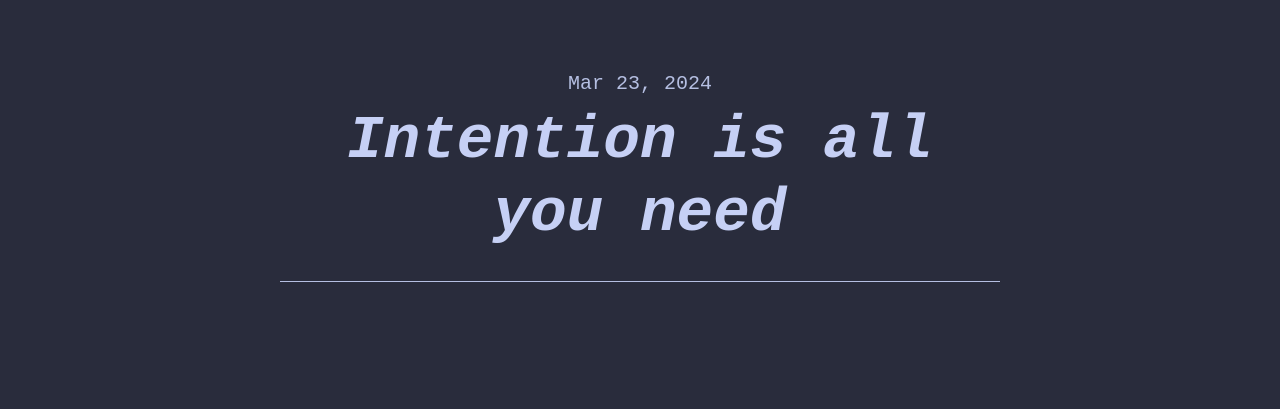
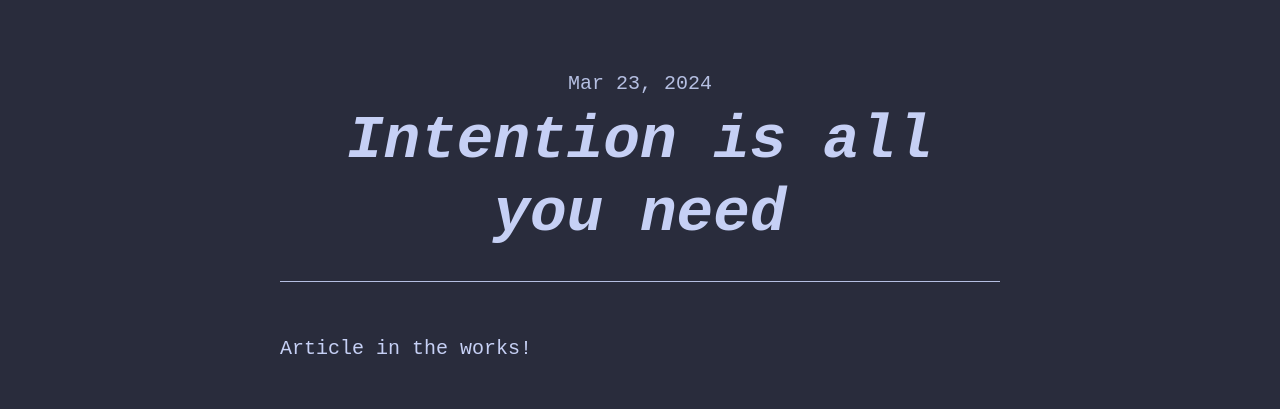
Before and after one commit to gwenwindflower/data-cowgirl, an Astro site: page /blog/intention-is-all-you-need in a window 1280 px wide. Shown: the part 76-485 px from the top of the page. Built offline with nearby package versions, Linux system fonts and the light colour scheme; Astro itself is replaced by a stand-in of ours; a web font is replaced by a local one.

Commit message:
Spike out placeholder content

```diff
--- a/src/content/blog/intention-is-all-you-need.md
+++ b/src/content/blog/intention-is-all-you-need.md
@@ -3,3 +3,5 @@
 description: "In which I make the case that intention is missing ingredient in today's data work."
 pubDate: "Mar 23 2024"
 ---
+
+Article in the works!
--- a/src/content/blog/on-bimbo-tactics.md
+++ b/src/content/blog/on-bimbo-tactics.md
@@ -3,3 +3,7 @@
 description: "In which I assert that being a bimbo is a valid life strategy."
 pubDate: "Mar 23 2024"
 ---
+
+Bimbos get a bad rap. We're generally portrayed as selfish, shallow, and stupid, but I believe this portrayal is, in fact, rooted in misogyny. I want to make some assertions about the power of bimbo tactics as a life strategy, and why learning to love bimbos will break down the patriarchy in your mind. This article is not just by bimbos, for bimbos, but I hope will also be read by the straight cis men who make up most of the tech industry.
+
+Article forthcoming!
--- a/src/content/blog/sql-design-patterns.md
+++ b/src/content/blog/sql-design-patterns.md
@@ -3,3 +3,5 @@
 description: "A living document of design patterns for data work in the declarative world of SQL."
 pubDate: "Mar 23 2024"
 ---
+
+Article in the works!
--- a/src/content/blog/what-is-a-pattern.md
+++ b/src/content/blog/what-is-a-pattern.md
@@ -3,3 +3,5 @@
 description: "In which my deeply unedcuated self attempts to define the esssense of a pattern."
 pubDate: "Mar 23 2024"
 ---
+
+Article in the works!
--- a/src/pages/index.astro
+++ b/src/pages/index.astro
@@ -26,7 +26,6 @@
   powered_by = 💗+🧋 and
   author = 'winnie' and
   crafted_with = '👩🏻‍🚀 astro.build'
-
 order by date desc;
         `}/>
       </code>
```
